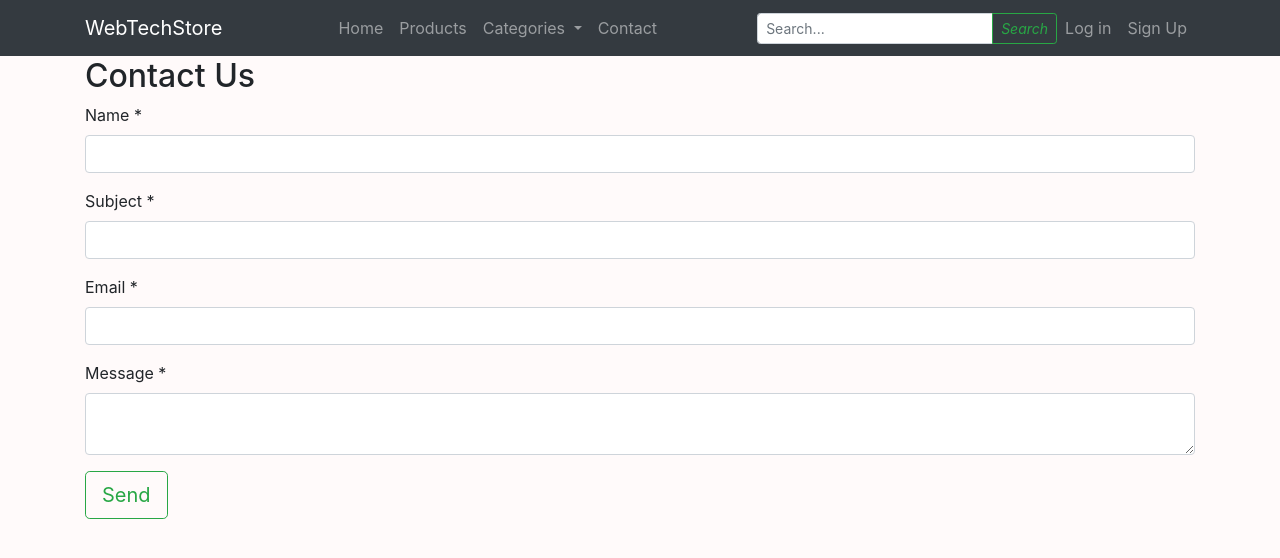
After one commit to Iaroslavv/WebStore, a Flask app: page /contact in a window 1280 px wide. The commit adds this page. Shown: the top 558 px of the page. Run offline with Flask 2, Linux system fonts and the light colour scheme; some libraries are stand-ins or nearby versions.

Commit message:
add contact form

```diff
--- /dev/null
+++ b/app/templates/contact.html
@@ -0,0 +1,72 @@
+{% extends "products.html" %}
+{% block content %}
+<div class="container">
+    <div id="contact_form" class="row">
+      <div class="col-md-12">
+        <h2>Contact Us</h2>
+        <form role="form" id="feedbackForm"  data-toggle="validator" data-disable="false" method="POST">
+            {{ form.hidden_tag() }}
+            <div class="form-group">
+                {{ form.name.label(class="form-control-label") }}
+                    {% if form.name.errors %}
+                    {{ form.name(class="form-control form-control is-invalid") }}
+                    <div class="invalid-feedback">
+                        {% for error in form.name.errors %}
+                            <span>{{ error }}</span>
+                        {% endfor %}
+                    </div>
+                {% else %}
+                    {{ form.name(class="form-control form-control") }}
+                {% endif %}
+            </div>
+
+            <div class="form-group">
+                {{ form.subject.label(class="form-control-label") }}
+                    {% if form.subject.errors %}
+                    {{ form.subject(class="form-control form-control is-invalid") }}
+                    <div class="invalid-feedback">
+                        {% for error in form.subject.errors %}
+                            <span>{{ error }}</span>
+                        {% endfor %}
+                    </div>
+                {% else %}
+                    {{ form.subject(class="form-control form-control") }}
+                {% endif %}
+            </div>
+            <div class="form-group">
+                {{ form.email.label(class="form-control-label") }}
+                    {% if form.email.errors %}
+                    {{ form.email(class="form-control form-control is-invalid") }}
+                    <div class="invalid-feedback">
+                        {% for error in form.email.errors %}
+                            <span>{{ error }}</span>
+                        {% endfor %}
+                    </div>
+                {% else %}
+                    {{ form.email(class="form-control form-control") }}
+                {% endif %}
+            </div>
+          <div class="form-group">
+            <label class="control-label" for="message">Message *</label>
+            {% if form.message.errors %}
+            {{ form.message(class="form-control form-control is-invalid") }}
+            <div class="invalid-feedback">
+                {% for error in form.message.errors %}
+                    <span>{{ error }}</span>
+                {% endfor %}
+            </div>
+            {% else %}
+            {{ form.message(class="form-control form-control") }}
+            {% endif %}
+          </div>
+          {{ form.submit(class="btn btn-outline-success btn-lg", style="display: block; margin-top: 10px;" ) }}
+        </form>
+      </div><!--/span-->
+    </div><!--/row-->
+  </div><!--/.container-->
+
+
+
+
+
+{% endblock content %}
--- a/app/templates/layout.html
+++ b/app/templates/layout.html
@@ -45,7 +45,7 @@
                     </div>
                   </li>
                   <li class="nav-item">
-                      <a class="nav-link" href="contact.html">Contact</a>
+                      <a class="nav-link" href="{{ url_for('users.contact') }}">Contact</a>
                   </li>
               </ul>
 
--- a/app/users/forms.py
+++ b/app/users/forms.py
@@ -1,5 +1,5 @@
 from flask_wtf import FlaskForm
-from wtforms import StringField, PasswordField, BooleanField, SubmitField
+from wtforms import StringField, PasswordField, BooleanField, SubmitField, TextAreaField
 from wtforms.fields.html5 import EmailField
 from wtforms.validators import DataRequired, Length, EqualTo, ValidationError
 from app.models import User
@@ -69,5 +69,17 @@ class ChangeName(FlaskForm):
         if name:
             raise ValidationError("The user with this name already exists!")
 
+
 class DeleteAccount(FlaskForm):
     submit3 = SubmitField("Yes, delete my account")
+
+
+class ContactForm(FlaskForm):
+    name = StringField("Name *", validators=[DataRequired()])
+    email = EmailField("Email *", validators=[DataRequired()])
+    message = TextAreaField("Message *", validators=[DataRequired(),
+                                           Length(min=20, max=300,
+                                                  message="Message must be minimum 20 characters long.")]
+                          )
+    subject = StringField("Subject *", validators=[DataRequired()])
+    submit = SubmitField("Send")
--- a/app/users/routes.py
+++ b/app/users/routes.py
@@ -4,8 +4,9 @@ from flask import (
     url_for, redirect,
     flash,
     request,
+    current_app,
 )
-from app import db, bcrypt
+from app import db, bcrypt, mail
 from app.models import User, Product, UserProd
 from flask_login import current_user, login_user, login_required, logout_user
 from app.users.forms import (
@@ -16,9 +17,11 @@ from app.users.forms import (
     ChangePassword,
     ChangeName,
     DeleteAccount,
+    ContactForm,
 )
 from app.users.utils import send_reset_email
 from app.users.helper_methods import find_product_by_name, del_items, del_user_acc
+from flask_mail import Message
 
 
 users = Blueprint("users", __name__)
@@ -174,6 +177,24 @@ def laptops():
     return render_template("laptops.html", find_laptops=find_laptops)
 
 
+@users.route("/contact", methods=["GET", "POST"])
+def contact():
+    form = ContactForm()
+    if form.validate_on_submit():
+        email = f"Email from the user: {form.email.data}"
+        body = email + ". " + form.message.data
+        msg = Message(
+            "Message from the website client.",
+            sender=current_app.config["MAIL_USERNAME"],
+            recipients=[current_app.config["MAIL_GET"]],
+            body=body,
+        )
+        mail.send(msg)
+        flash("Your message has been sent!", "success")
+        return redirect(url_for("users.contact"))
+    return render_template("contact.html", form=form)
+
+
 @users.route("/cart", methods=["POST", "GET"])
 @login_required
 def cart():
--- a/config/config.py
+++ b/config/config.py
@@ -8,5 +8,6 @@ MAIL_SERVER = "smtp.gmail.com"
 MAIL_PORT = 465
 MAIL_USE_TLS = False
 MAIL_USE_SSL = True
-MAIL_USERNAME = "iaroslavmusic@gmail.com"
+MAIL_USERNAME = "webtechstore77@gmail.com"
 MAIL_PASSWORD = "yaroslavolga1972"
+MAIL_GET = "yaroslaw.bulimov@yandex.ru"
```
